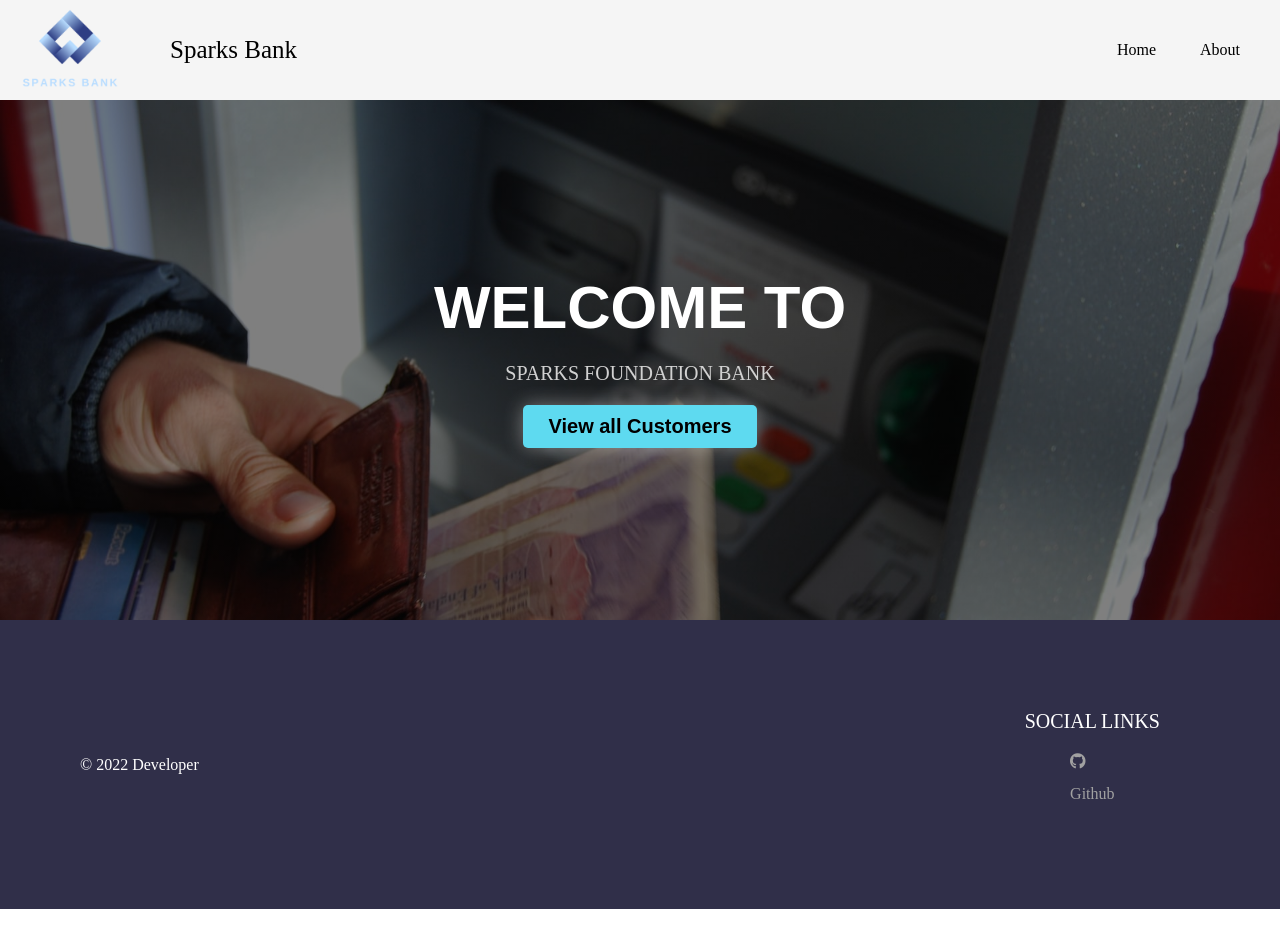
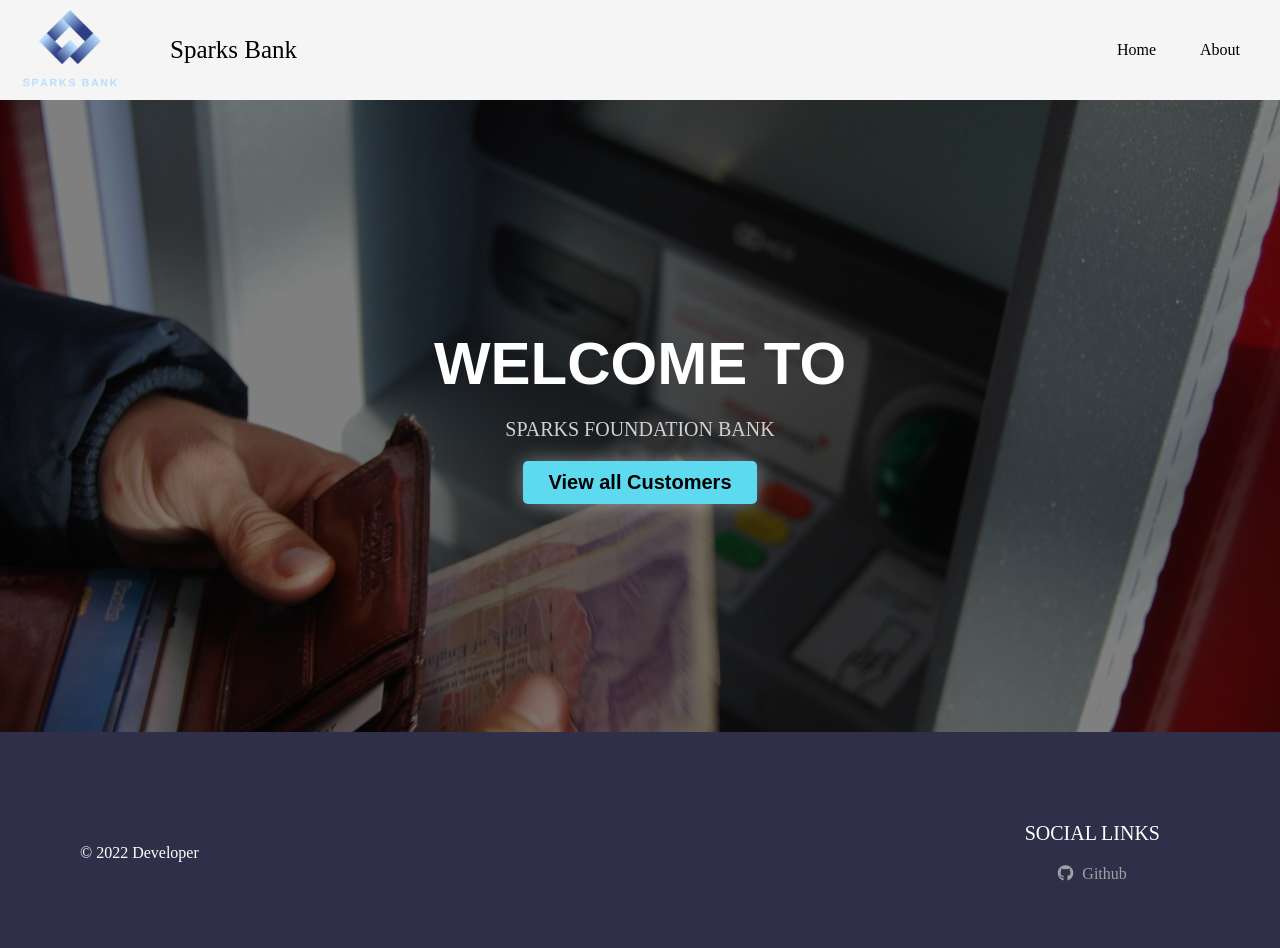
Before and after one commit to ajit-divakaran/Task-1-Banking-System, a plain HTML site: page index.html in a window 1280 px wide. Before the commit the page ends 909 px from the top, so only its background shows below. Drawn offline with Linux system fonts and the light colour scheme.

Commit message:
Organized elements

```diff
--- a/index.html
+++ b/index.html
@@ -52,7 +52,7 @@
       justify-content: center;
       align-items: center;
       width: 100%;
-      height: 520px;
+      height: 632px;
       background: linear-gradient(to bottom, rgba(0, 0, 0, 0.5) 0%, rgba(0, 0, 0, 0.5) 100%), url("nick-pampoukidis-t-UV1rZqPuY-unsplash (1).jpg");
       background-size: cover;
       background-position: center;
@@ -162,7 +162,10 @@
 
       <div class="links">
         <span>Social Links</span>
-        <a href="#" class="github"><i class="fab fa-github" style="display: flex;"></i><p style="display:flex;text-align: center;">Github</p></a>
+        <a href="https://github.com/ajit-divakaran/Task-1-Banking-System" class="github">
+            <i class="fab fa-github" style="padding-right: 5px;"></i>
+            Github
+        </a>
 
       </div>
     </div>
```
